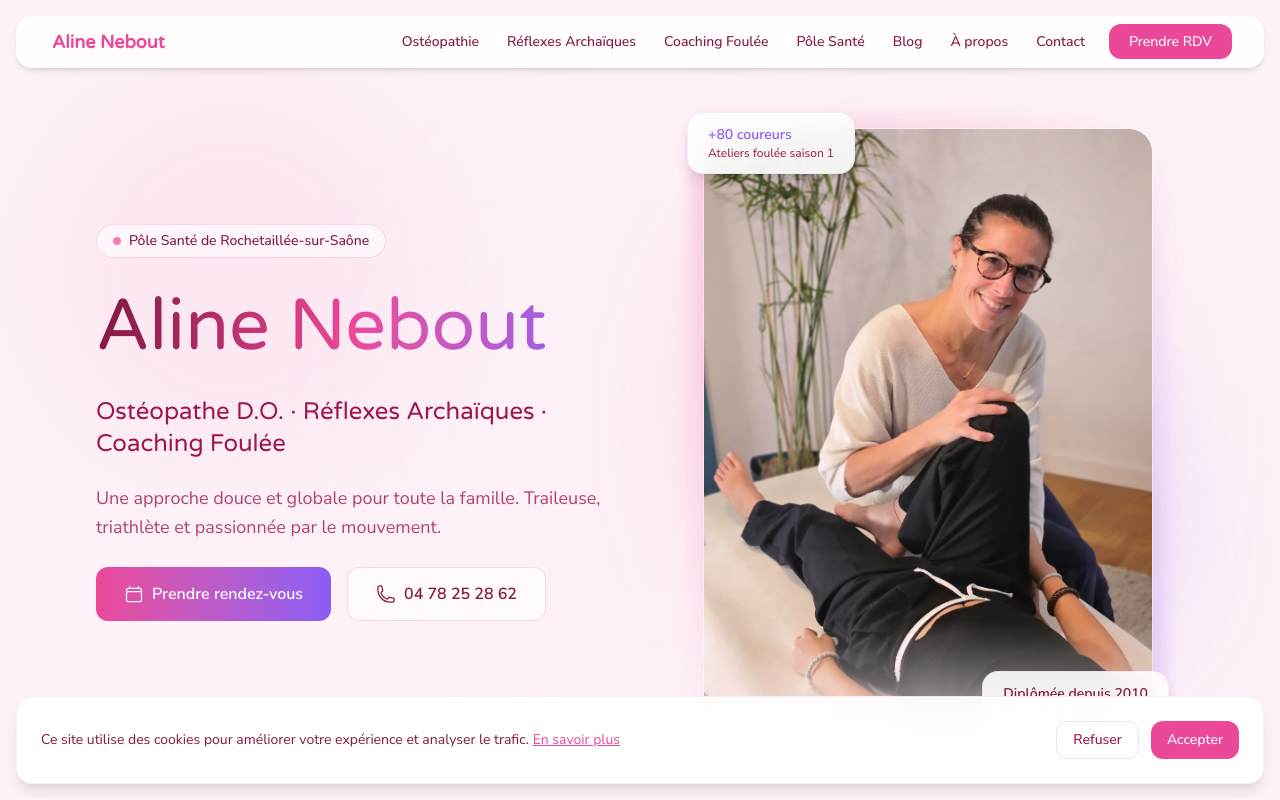
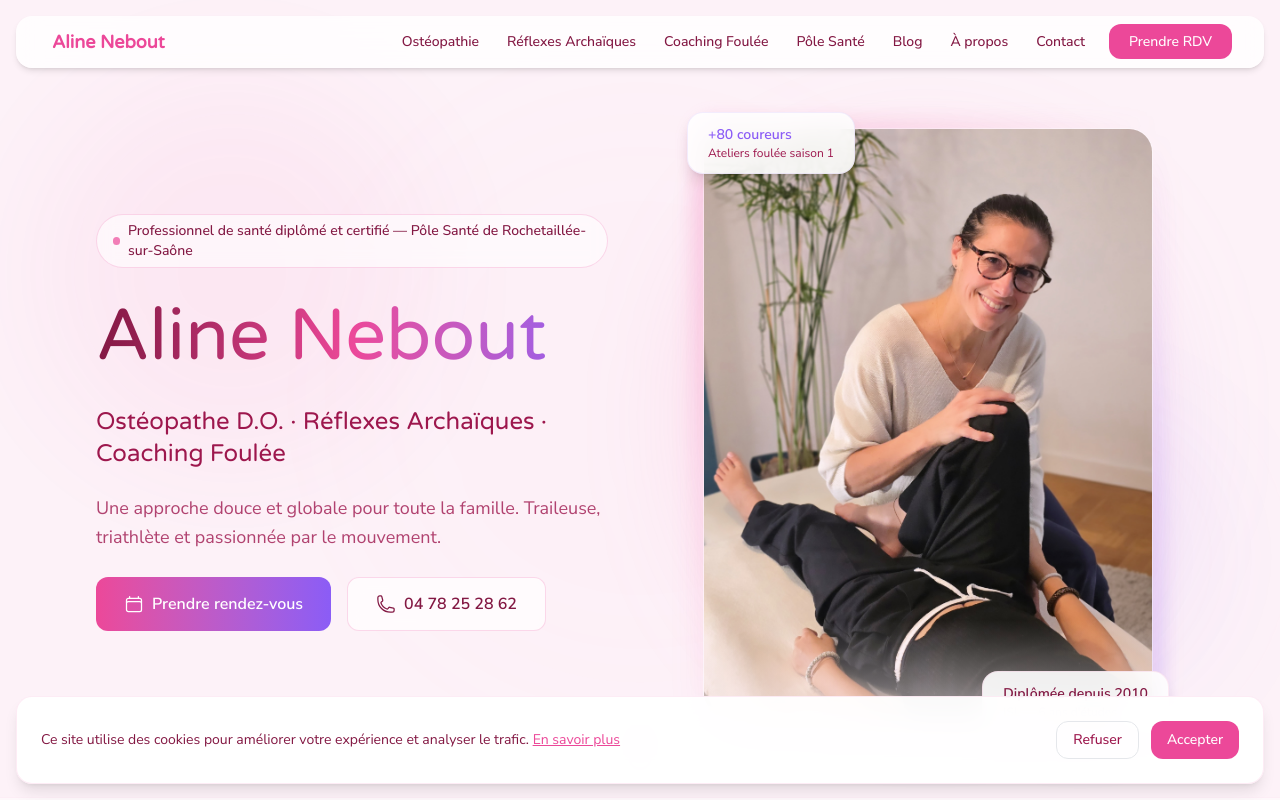
Before and after one commit to AlineNebout/SitePro, a Next.js app in the folder aline-nebout-platform/: page / in a window 1280 px wide. Shown: the top 800 px of the page. Built offline with nearby package versions, Linux system fonts and the light colour scheme.

Commit message:
Add 'Professionnel de santé diplômé et certifié' to hero badge

```diff
--- a/aline-nebout-platform/src/app/page.tsx
+++ b/aline-nebout-platform/src/app/page.tsx
@@ -85,7 +85,7 @@ export default function HomePage() {
                 className="inline-flex items-center gap-2 px-4 py-1.5 rounded-full bg-white/60 backdrop-blur-sm border border-primary/20 mx-auto lg:mx-0"
               >
                 <span className="flex h-2 w-2 rounded-full bg-primary animate-pulse" />
-                <span className="text-sm font-medium text-text-dark">Pôle Santé de Rochetaillée-sur-Saône</span>
+                <span className="text-sm font-medium text-text-dark">Professionnel de santé diplômé et certifié — Pôle Santé de Rochetaillée-sur-Saône</span>
               </motion.div>
 
               <motion.h1
```
